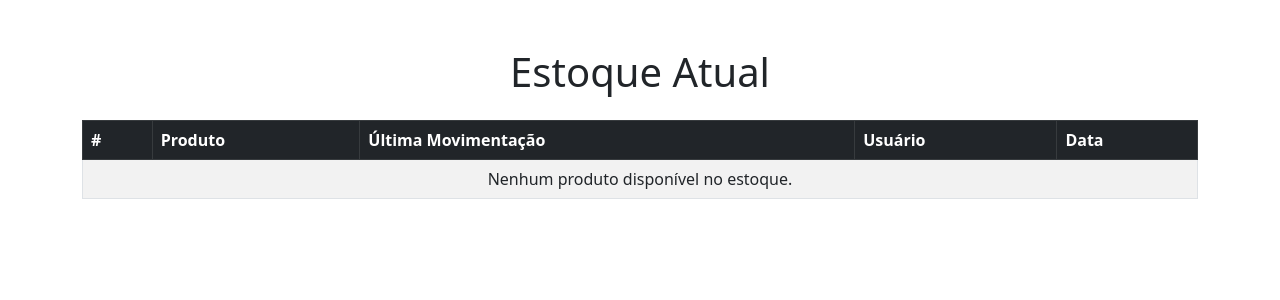
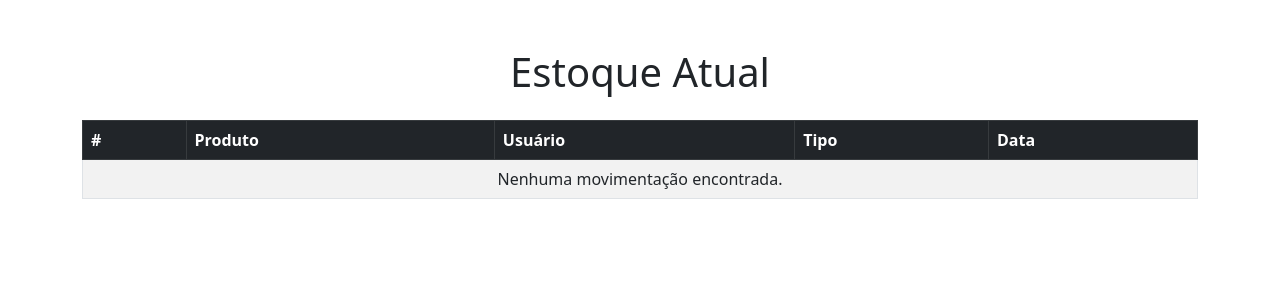
Before and after one commit to GustavoBarbaro/Sistema_Controle_Estoques_Django, a Django app: page /estoque/ in a window 1280 px wide. Shown: the part 16-316 px from the top of the page. Run offline with Django 5.2, Linux system fonts and the light colour scheme; tables that the repository leaves empty hold one stand-in row (values such as "Sample post").

Commit message:
Pagina de estoque atual completo

```diff
--- a/core/home/templates/home/estoque_list.html
+++ b/core/home/templates/home/estoque_list.html
@@ -8,23 +8,23 @@
             <tr>
                 <th>#</th>
                 <th>Produto</th>
-                <th>Última Movimentação</th>
                 <th>Usuário</th>
+                <th>Tipo</th>
                 <th>Data</th>
             </tr>
         </thead>
         <tbody>
-            {% for item in estoque %}
+            {% for movimentacao in estoque %}
             <tr>
                 <td>{{ forloop.counter }}</td>
-                <td>{{ item.nome }}</td>  <!-- Acesso ao nome do produto -->
-                <td>{{ item.movimentacao_set.last.get_tipo_display }}</td> <!-- Exibe o tipo da última movimentação -->
-                <td>{{ item.movimentacao_set.last.usuario.nome }}</td> <!-- Exibe o usuário da última movimentação -->
-                <td>{{ item.movimentacao_set.last.data }}</td> <!-- Exibe a data da última movimentação -->
+                <td>{{ movimentacao.produto.nome }}</td>
+                <td>{{ movimentacao.usuario.username }}</td>
+                <td>{{ movimentacao.get_tipo_display }}</td>
+                <td>{{ movimentacao.data }}</td>
             </tr>
             {% empty %}
             <tr>
-                <td colspan="5" class="text-center">Nenhum produto disponível no estoque.</td>
+                <td colspan="5" class="text-center">Nenhuma movimentação encontrada.</td>
             </tr>
             {% endfor %}
         </tbody>
--- a/core/home/views.py
+++ b/core/home/views.py
@@ -4,7 +4,7 @@
 from django.views.generic import TemplateView, ListView
 
 from estoque.models import Movimentacao
-from django.db.models import Subquery, OuterRef
+from django.db.models import Subquery, OuterRef, Max
 
 
 class HomeView(TemplateView):
@@ -22,20 +22,25 @@
     context_object_name = 'estoque'  # Nome do contexto para o template
 
     def get_queryset(self):
-        # Subquery para obter a última movimentação (maior ID) de cada produto
+        # Obtemos o ID da última movimentação para cada produto
         ultima_movimentacao = (
             Movimentacao.objects
-            .filter(produto=OuterRef('pk'))  # Filtra pela chave primária do produto
-            .order_by('-id')  # Ordena decrescentemente pelo ID
-            .values('tipo')[:1]  # Pega apenas o tipo da última movimentação
+            .values('produto')  # Agrupa por produto
+            .annotate(ultima_id=Max('id'))  # Obtém a última data
         )
 
-        # Filtra os produtos cuja última movimentação foi do tipo 'Entrada'
-        produtos_em_estoque = Movimentacao.objects.annotate(
-            ultima_tipo=Subquery(ultima_movimentacao)  # Anota o tipo da última movimentação
-        ).filter(ultima_tipo='Entrada')  # Filtra apenas os que têm a última movimentação como 'Entrada'
+        # Extraímos uma lista de IDs das movimentações mais recentes
+        ids_movimentacoes = [
+            Movimentacao.objects
+            .filter(produto=item['produto'], id=item['ultima_id'])
+            .values_list('id', flat=True)[0]
+            for item in ultima_movimentacao
+        ]
 
-        return produtos_em_estoque
+        # Filtra apenas as movimentações do tipo 'Entrada'
+        return Movimentacao.objects.filter(
+            id__in=ids_movimentacoes, tipo='Entrada'
+        ).select_related('produto')
 
 
 class EstoqueLog(ListView):
```
